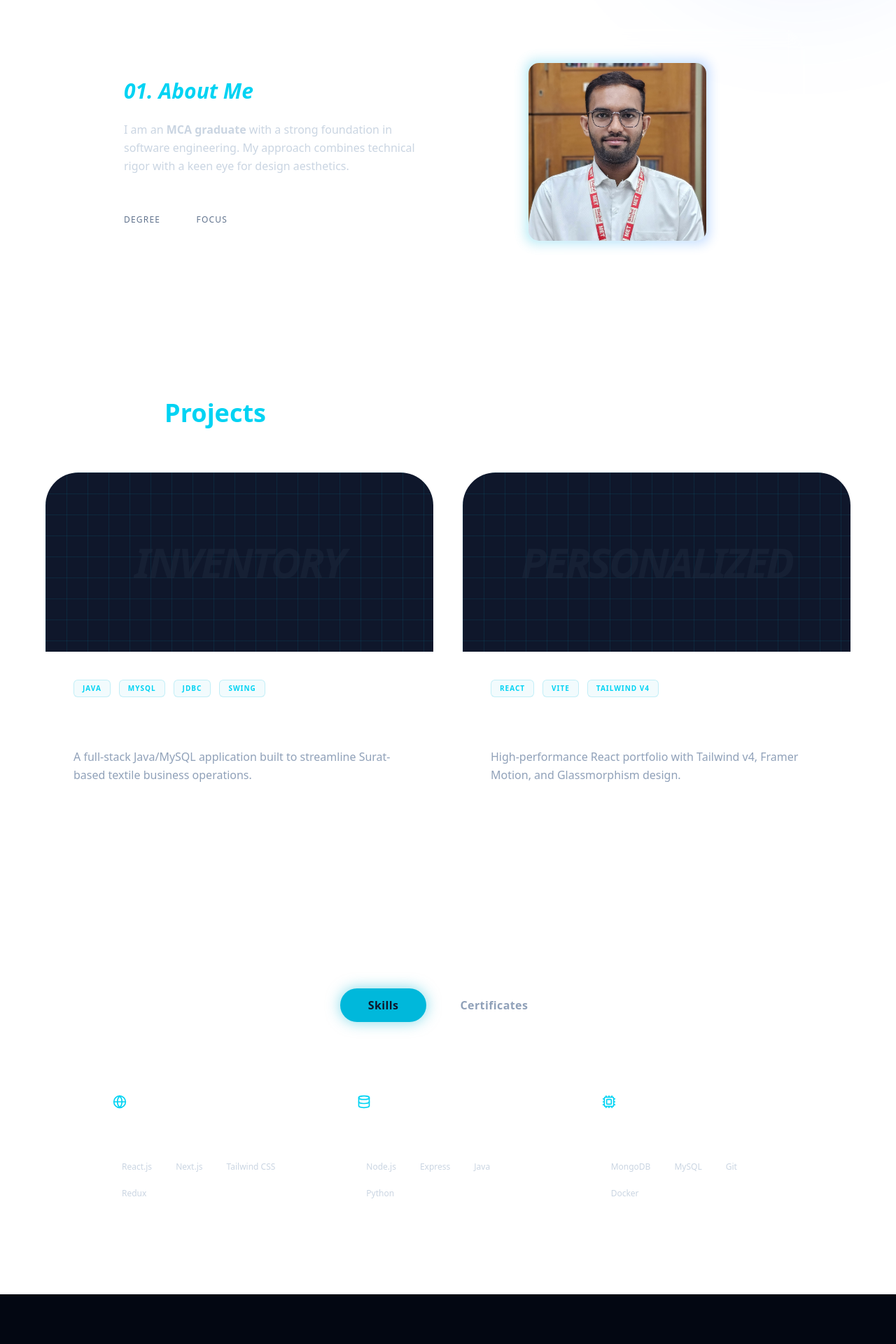
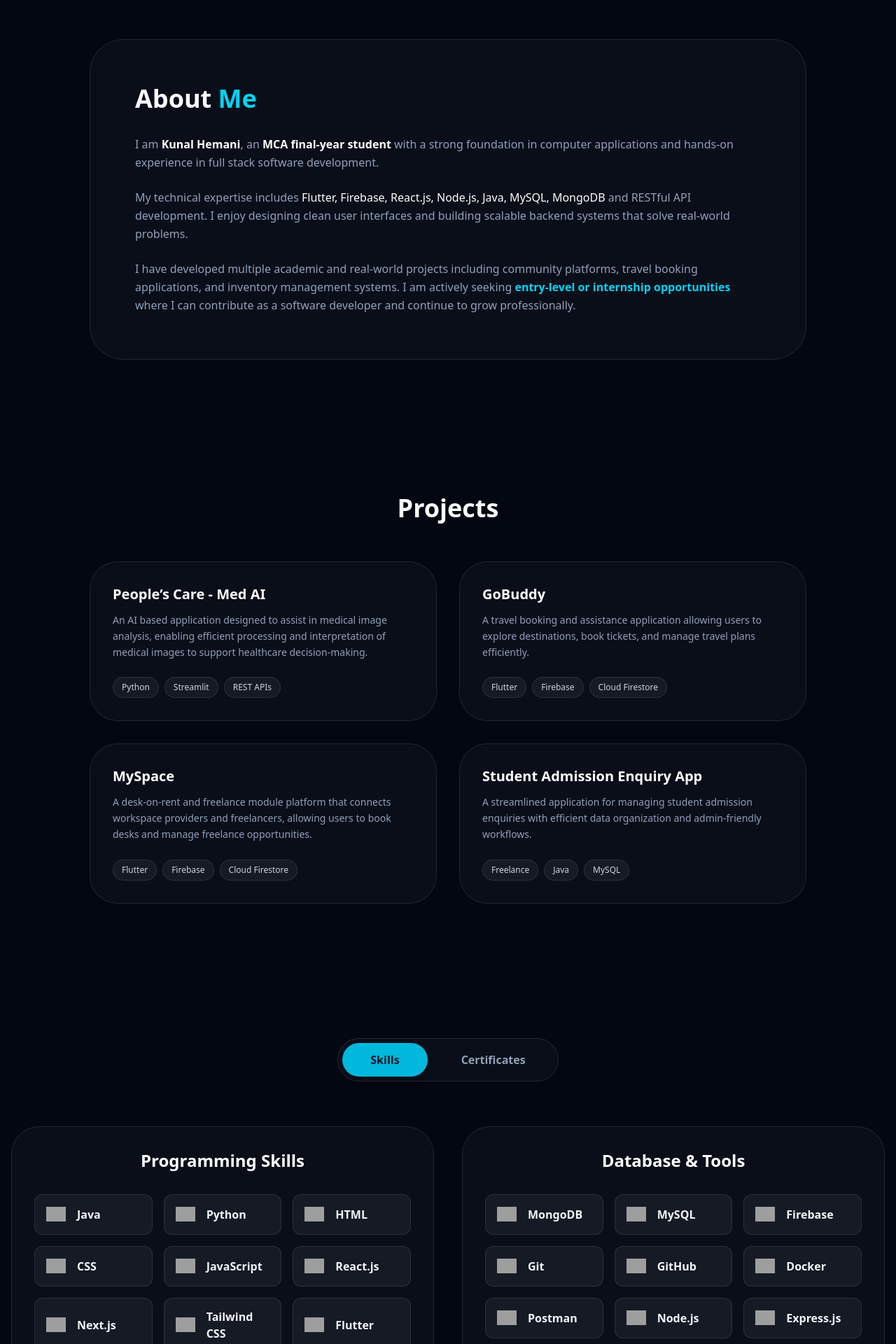
Before and after one commit to KunalHemani/Kunal_Hemani_Portfolio, a React (Vite) app: page / in a window 1280 px wide. Shown: the part 840-2760 px from the top of the page at 70% size. Built offline with nearby package versions, Linux system fonts and the light colour scheme; grey boxes are pictures that could not be loaded.

Commit message:
Final changes done

```diff
--- a/package.json
+++ b/package.json
@@ -14,7 +14,8 @@
     "framer-motion": "^10.18.0",
     "lucide-react": "^0.562.0",
     "react": "^18.2.0",
-    "react-dom": "^18.2.0"
+    "react-dom": "^18.2.0",
+    "react-icons": "^5.5.0"
   },
   "devDependencies": {
     "@eslint/js": "^9.39.1",
--- a/src/components/About.jsx
+++ b/src/components/About.jsx
@@ -1,42 +1,50 @@
-import { motion } from 'framer-motion';
+import { motion } from "framer-motion";
 
 const About = () => {
   return (
-    <section id="about" className="py-20 flex justify-center">
-      <motion.div
-        initial={{ opacity: 0, y: 30 }}
-        whileInView={{ opacity: 1, y: 0 }}
-        className="glass p-8 md:p-12 rounded-[2.5rem] max-w-5xl mx-4 grid md:grid-cols-2 gap-10 items-center"
-      >
-        <div className="order-2 md:order-1">
-          <h2 className="text-3xl font-bold mb-6 italic text-cyan-400">01. About Me</h2>
-          <p className="text-slate-300 leading-relaxed mb-6">
-            I am an <span className="text-grey font-semibold">MCA graduate</span> with a strong foundation in software engineering. My approach combines technical rigor with a keen eye for design aesthetics.
+    <section id="about" className="py-24 px-4 bg-[#030712]">
+      <div className="max-w-5xl mx-auto">
+        <motion.div
+          initial={{ opacity: 0, y: 20 }}
+          whileInView={{ opacity: 1, y: 0 }}
+          transition={{ duration: 0.6 }}
+          viewport={{ once: true }}
+          className="glass rounded-[3rem] p-10 md:p-16 border border-white/5"
+        >
+          <h2 className="text-4xl font-bold text-white mb-8">
+            About <span className="text-cyan-400">Me</span>
+          </h2>
+
+          <p className="text-slate-400 leading-relaxed mb-6">
+            I am <span className="text-white font-semibold">Kunal Hemani</span>, an{" "}
+            <span className="text-white font-semibold">MCA final-year student</span>{" "}
+            with a strong foundation in computer applications and hands-on experience
+            in full stack software development.
           </p>
-          <div className="flex gap-6">
-            <div className="flex flex-col">
-              <span className="text-2xl font-bold text-white">MCA</span>
-              <span className="text-xs uppercase tracking-widest text-slate-500">Degree</span>
-            </div>
-            <div className="w-px h-10 bg-white/10"></div>
-            <div className="flex flex-col">
-              <span className="text-2xl font-bold text-white">Full-Stack</span>
-              <span className="text-xs uppercase tracking-widest text-slate-500">Focus</span>
-            </div>
-          </div>
-        </div>
-        <div className="order-1 md:order-2 flex justify-center">
-          <div className="relative group">
-            <div className="absolute -inset-1 bg-gradient-to-r from-cyan-500 to-blue-500 rounded-2xl blur opacity-25 group-hover:opacity-50 transition duration-1000"></div>
-            <img
-              src="/src/assets/images/profile.jpg"
-              className="relative rounded-2xl w-64 h-64 object-cover border border-white/10"
-              alt="Profile"
-            />
-          </div>
-        </div>
-      </motion.div>
+
+          <p className="text-slate-400 leading-relaxed mb-6">
+            My technical expertise includes{" "}
+            <span className="text-white">
+              Flutter, Firebase, React.js, Node.js, Java, MySQL, MongoDB
+            </span>{" "}
+            and RESTful API development. I enjoy designing clean user interfaces and
+            building scalable backend systems that solve real-world problems.
+          </p>
+
+          <p className="text-slate-400 leading-relaxed">
+            I have developed multiple academic and real-world projects including
+            community platforms, travel booking applications, and inventory
+            management systems. I am actively seeking{" "}
+            <span className="text-cyan-400 font-semibold">
+              entry-level or internship opportunities
+            </span>{" "}
+            where I can contribute as a software developer and continue to grow
+            professionally.
+          </p>
+        </motion.div>
+      </div>
     </section>
   );
 };
+
 export default About;
--- a/src/components/Projects.jsx
+++ b/src/components/Projects.jsx
@@ -1,69 +1,88 @@
-import { motion } from 'framer-motion';
-import { Github, ExternalLink } from 'lucide-react';
+import { motion } from "framer-motion";
 
-const Projects = () => {
-  const myProjects = [
+/* ------------------ PROJECT DATA (ATS OPTIMIZED) ------------------ */
+const projects = [
   {
-      title: "Inventory Management System",
-      desc: "A full-stack Java/MySQL application built to streamline Surat-based textile business operations.",
-      tech: ["Java", "MySQL", "JDBC", "Swing"],
-      link: "https://github.com/KunalHemani"
+    title: "People’s Care - Med AI",
+    description:
+      "An AI based application designed to assist in medical image analysis, enabling efficient processing and interpretation of medical images to support healthcare decision-making.",
+    tech: ["Python", "Streamlit", "REST APIs"]
   },
   {
-      title: "Personalized Portfolio Engine",
-      desc: "High-performance React portfolio with Tailwind v4, Framer Motion, and Glassmorphism design.",
-      tech: ["React", "Vite", "Tailwind v4"],
-      link: "https://github.com/KunalHemani"
+    title: "GoBuddy",
+    description:
+      "A travel booking and assistance application allowing users to explore destinations, book tickets, and manage travel plans efficiently.",
+    tech: ["Flutter", "Firebase", "Cloud Firestore"]
+  },
+  {
+    title: "MySpace",
+    description:
+      "A desk-on-rent and freelance module platform that connects workspace providers and freelancers, allowing users to book desks and manage freelance opportunities.",
+    tech: ["Flutter", "Firebase", "Cloud Firestore"]
+  },
+  {
+    title: "Student Admission Enquiry App",
+    description:
+      "A streamlined application for managing student admission enquiries with efficient data organization and admin-friendly workflows.",
+    tech: ["Freelance", "Java", "MySQL"]
   }
 ];
 
+/* ------------------ ANIMATION ------------------ */
+const cardAnim = {
+  hidden: { opacity: 0, y: 16 },
+  visible: i => ({
+    opacity: 1,
+    y: 0,
+    transition: { delay: i * 0.08, duration: 0.4 }
+  })
+};
+
+const Projects = () => {
   return (
-    <section id="projects" className="py-24 px-4">
-      <div className="max-w-6xl mx-auto">
-        <div className="flex items-center gap-4 mb-16">
-          <h2 className="text-4xl font-bold text-white whitespace-nowrap">Featured <span className="text-cyan-400">Projects</span></h2>
-          <div className="h-[1px] w-full bg-white/10" />
-        </div>
+    <section id="projects" className="py-24 px-4 bg-[#030712]">
+      <div className="max-w-5xl mx-auto">
 
-        <div className="grid md:grid-cols-2 gap-10">
-          {myProjects.map((proj, i) => (
-            <motion.div
-              key={i}
-              whileHover={{ y: -10 }}
-              className="glass rounded-[3rem] overflow-hidden border-white/5 hover:border-cyan-500/40 transition-all duration-500 group"
+        {/* Heading */}
+        <h2 className="text-4xl font-bold text-white mb-14 text-center">
+          Projects
+        </h2>
+
+        {/* Projects Grid */}
+        <div className="grid md:grid-cols-2 gap-8">
+          {projects.map((project, i) => (
+            <motion.article
+              key={project.title}
+              variants={cardAnim}
+              initial="hidden"
+              whileInView="visible"
+              viewport={{ once: true }}
+              custom={i}
+              whileHover={{ scale: 1.025 }}
+              className="glass p-8 rounded-[2.5rem] border border-white/5 hover:border-cyan-500/30 transition-all"
             >
-              {/* Visual Preview Area */}
-              <div className="relative h-64 bg-slate-900 overflow-hidden">
-                <div className="absolute inset-0 bg-[linear-gradient(rgba(6,182,212,0.1)_1px,transparent_1px),linear-gradient(90deg,rgba(6,182,212,0.1)_1px,transparent_1px)] bg-[size:30px_30px]" />
-                <div className="absolute inset-0 flex items-center justify-center">
-                  <span className="text-slate-800 font-black text-6xl group-hover:scale-125 transition-transform duration-700 opacity-50 uppercase tracking-tighter italic">
-                    {proj.title.split(' ')[0]}
-                  </span>
-                </div>
-              </div>
+              {/* Project Title */}
+              <h3 className="text-xl font-bold text-white mb-3">
+                {project.title}
+              </h3>
 
-              {/* Content Area */}
-              <div className="p-10">
-                <div className="flex gap-3 mb-6">
-                  {proj.tech.map(t => (
-                    <span key={t} className="text-[10px] font-bold tracking-widest text-cyan-400 uppercase border border-cyan-500/20 px-3 py-1 rounded-md bg-cyan-500/5">
-                      {t}
+              {/* Description */}
+              <p className="text-slate-400 text-sm leading-relaxed mb-6">
+                {project.description}
+              </p>
+
+              {/* Tech Stack */}
+              <div className="flex flex-wrap gap-2">
+                {project.tech.map(tech => (
+                  <span
+                    key={tech}
+                    className="text-xs px-3 py-1.5 rounded-full bg-white/5 border border-white/10 text-slate-300"
+                  >
+                    {tech}
                   </span>
                 ))}
               </div>
-                <h3 className="text-2xl font-bold text-white mb-4">{proj.title}</h3>
-                <p className="text-slate-400 leading-relaxed mb-8">{proj.desc}</p>
-
-                <div className="flex gap-6">
-                  <a href={proj.link} target="_blank" className="flex items-center gap-2 text-white text-sm font-bold hover:text-cyan-400 transition-colors">
-                    <Github size={18} /> Source Code
-                  </a>
-                  <a href="#" className="flex items-center gap-2 text-white text-sm font-bold hover:text-cyan-400 transition-colors">
-                    <ExternalLink size={18} /> Live Demo
-                  </a>
-                </div>
-              </div>
-            </motion.div>
+            </motion.article>
           ))}
         </div>
       </div>
--- a/src/components/Tabs.jsx
+++ b/src/components/Tabs.jsx
@@ -1,37 +1,67 @@
-import { useState } from 'react';
-import { motion, AnimatePresence } from 'framer-motion';
-import { Award, Code, Database, Globe, Cpu } from 'lucide-react';
+import { useState } from "react";
+import { motion, AnimatePresence } from "framer-motion";
+import { Award } from "lucide-react";
 
 const Tabs = () => {
-  const [activeTab, setActiveTab] = useState('skills');
+  const [activeTab, setActiveTab] = useState("skills");
 
-  const content = {
-    skills: [
-      { name: "Frontend", icon: <Globe size={20}/>, items: ["React.js", "Next.js", "Tailwind CSS", "Redux"] },
-      { name: "Backend", icon: <Database size={20}/>, items: ["Node.js", "Express", "Java", "Python"] },
-      { name: "Database & Tools", icon: <Cpu size={20}/>, items: ["MongoDB", "MySQL", "Git", "Docker"] }
-    ],
-    certificates: [
-      { name: "Full Stack Development", issuer: "Meta", year: "2024" },
-      { name: "Java Programming Masterclass", issuer: "Udemy", year: "2023" },
-      { name: "AWS Cloud Foundations", issuer: "Amazon", year: "2023" }
-    ]
-  };
+  const skills = [
+    {
+      title: "Programming Skills",
+      items: [
+        { name: "Java", icon: "https://cdn.jsdelivr.net/gh/devicons/devicon/icons/java/java-original.svg" },
+        { name: "Python", icon: "https://cdn.jsdelivr.net/gh/devicons/devicon/icons/python/python-original.svg" },
+        { name: "HTML", icon: "https://cdn.jsdelivr.net/gh/devicons/devicon/icons/html5/html5-original.svg" },
+        { name: "CSS", icon: "https://cdn.jsdelivr.net/gh/devicons/devicon/icons/css3/css3-original.svg" },
+        { name: "JavaScript", icon: "https://cdn.jsdelivr.net/gh/devicons/devicon/icons/javascript/javascript-original.svg" },
+        { name: "React.js", icon: "https://cdn.jsdelivr.net/gh/devicons/devicon/icons/react/react-original.svg" },
+        { name: "Next.js", icon: "https://cdn.jsdelivr.net/gh/devicons/devicon/icons/nextjs/nextjs-original.svg" },
+        { name: "Tailwind CSS", icon: "https://www.vectorlogo.zone/logos/tailwindcss/tailwindcss-icon.svg" },
+        { name: "Flutter", icon: "https://cdn.jsdelivr.net/gh/devicons/devicon/icons/flutter/flutter-original.svg" },
+        { name: "Dart", icon: "https://cdn.jsdelivr.net/gh/devicons/devicon/icons/dart/dart-original.svg" },
+        { name: "Figma", icon: "https://cdn.jsdelivr.net/gh/devicons/devicon/icons/figma/figma-original.svg" }
+      ]
+    },
+    {
+      title: "Database & Tools",
+      items: [
+        { name: "MongoDB", icon: "https://cdn.jsdelivr.net/gh/devicons/devicon/icons/mongodb/mongodb-original.svg" },
+        { name: "MySQL", icon: "https://cdn.jsdelivr.net/gh/devicons/devicon/icons/mysql/mysql-original.svg" },
+        { name: "Firebase", icon: "https://cdn.jsdelivr.net/gh/devicons/devicon/icons/firebase/firebase-plain.svg" },
+        { name: "Git", icon: "https://cdn.jsdelivr.net/gh/devicons/devicon/icons/git/git-original.svg" },
+        { name: "GitHub", icon: "https://cdn.jsdelivr.net/gh/devicons/devicon/icons/github/github-original.svg" },
+        { name: "Docker", icon: "https://cdn.jsdelivr.net/gh/devicons/devicon/icons/docker/docker-original.svg" },
+        { name: "Postman", icon: "https://www.vectorlogo.zone/logos/getpostman/getpostman-icon.svg" },
+        { name: "Node.js", icon: "https://cdn.jsdelivr.net/gh/devicons/devicon/icons/nodejs/nodejs-original.svg" },
+        { name: "Express.js", icon: "https://cdn.jsdelivr.net/gh/devicons/devicon/icons/express/express-original.svg" }
+      ]
+    }
+  ];
+
+  const certificates = [
+    { name: "AWS Academy Machine Learning Foundations", issuer: "Amazon Web Services" },
+    { name: "AWS Academy Generative AI Foundation", issuer: "Amazon Web Services" },
+    { name: "Business Analytics Using Advanced Excel", issuer: "Quantum Learnings x MET" },
+    { name: "Fundamentals of Laravel Framework", issuer: "VNSGU" },
+    { name: "Distributed Version Control Using Git", issuer: "VNSGU" },
+    { name: "Cyber Security Fundamentals", issuer: "VNSGU" }
+  ];
 
   return (
-    <section id="tabs-section" className="py-24 px-4 relative">
-      <div className="max-w-5xl mx-auto">
-        {/* Toggle Switch */}
+    <section className="py-24 px-4 bg-[#030712]">
+      <div className="max-w-7xl mx-auto">
+
+        {/* Toggle */}
         <div className="flex justify-center mb-16">
           <div className="glass p-1.5 rounded-full flex gap-2">
-            {['skills', 'certificates'].map((tab) => (
+            {["skills", "certificates"].map(tab => (
               <button
                 key={tab}
                 onClick={() => setActiveTab(tab)}
-                className={`px-10 py-3 rounded-full capitalize transition-all duration-500 font-bold tracking-wide ${
+                className={`px-10 py-3 rounded-full font-bold capitalize transition ${
                   activeTab === tab
-                  ? 'bg-cyan-500 text-slate-900 shadow-[0_0_20px_rgba(6,182,212,0.5)]'
-                  : 'text-slate-400 hover:text-white'
+                    ? "bg-cyan-500 text-slate-900 shadow-lg"
+                    : "text-slate-400 hover:text-white"
                 }`}
               >
                 {tab}
@@ -43,40 +73,63 @@ const Tabs = () => {
         <AnimatePresence mode="wait">
           <motion.div
             key={activeTab}
-            initial={{ opacity: 0, y: 20 }}
+            initial={{ opacity: 0, y: 30 }}
             animate={{ opacity: 1, y: 0 }}
-            exit={{ opacity: 0, y: -20 }}
+            exit={{ opacity: 0, y: -30 }}
             transition={{ duration: 0.4 }}
-            className="grid md:grid-cols-3 gap-6"
+            className="grid md:grid-cols-2 gap-10 justify-center"
           >
-            {activeTab === 'skills' ? (
-              content.skills.map((cat) => (
-                <div key={cat.name} className="glass p-8 rounded-[2.5rem] border-white/5 hover:border-cyan-500/30 transition-colors group">
-                  <div className="text-cyan-400 mb-4 group-hover:scale-110 transition-transform">{cat.icon}</div>
-                  <h3 className="text-xl font-bold mb-6 text-white">{cat.name}</h3>
-                  <div className="flex flex-wrap gap-2">
-                    {cat.items.map(item => (
-                      <span key={item} className="text-xs bg-white/5 border border-white/10 px-3 py-1.5 rounded-full text-slate-300">
-                        {item}
-                      </span>
+
+            {/* Skills */}
+            {activeTab === "skills" &&
+              skills.map(section => (
+                <div
+                  key={section.title}
+                  className="glass p-8 rounded-[2.5rem] border border-white/5"
+                >
+                  <h3 className="text-2xl font-bold text-white mb-8 text-center">
+                    {section.title}
+                  </h3>
+
+                  <div className="grid grid-cols-2 sm:grid-cols-3 gap-4">
+                    {section.items.map(skill => (
+                      <motion.div
+                        key={skill.name}
+                        whileHover={{ scale: 1.05 }}
+                        className="flex items-center gap-4 px-4 py-3.5 rounded-xl bg-white/5 border border-white/10"
+                      >
+                        <img
+                          src={skill.icon}
+                          alt={skill.name}
+                          className="w-7 h-7 object-contain"
+
+                        />
+                        <span className="text-base text-slate-100 font-semibold">
+                          {skill.name}
+                        </span>
+                      </motion.div>
                     ))}
                   </div>
                 </div>
-              ))
-            ) : (
-              content.certificates.map((cert) => (
-                <div key={cert.name} className="glass p-8 rounded-[2.5rem] border-white/5 hover:border-cyan-500/30 transition-all flex flex-col justify-between group">
-                  <div>
-                    <Award className="text-cyan-400 mb-4 group-hover:rotate-12 transition-transform" size={28} />
-                    <h3 className="text-lg font-bold text-white mb-2">{cert.name}</h3>
-                    <p className="text-sm text-slate-500">{cert.issuer} • {cert.year}</p>
-                  </div>
-                  <div className="mt-8 pt-4 border-t border-white/5">
-                    <span className="text-cyan-400 text-xs font-bold uppercase tracking-widest">Verified Credential</span>
-                  </div>
+              ))}
+
+            {/* Certificates */}
+            {activeTab === "certificates" &&
+              certificates.map(cert => (
+                <div
+                  key={cert.name}
+                  className="glass p-8 rounded-[2.5rem] border border-white/5"
+                >
+                  <Award className="text-cyan-400 mb-4" size={28} />
+                  <h3 className="text-lg font-bold text-white">
+                    {cert.name}
+                  </h3>
+                  <p className="text-sm text-slate-500 mt-1">
+                    {cert.issuer}
+                  </p>
                 </div>
-              ))
-            )}
+              ))}
+
           </motion.div>
         </AnimatePresence>
       </div>
```
Also changed, not shown: 1 other file (tests, documents, lock files or other folders). Lines whose indentation alone changed are shown as unchanged.
